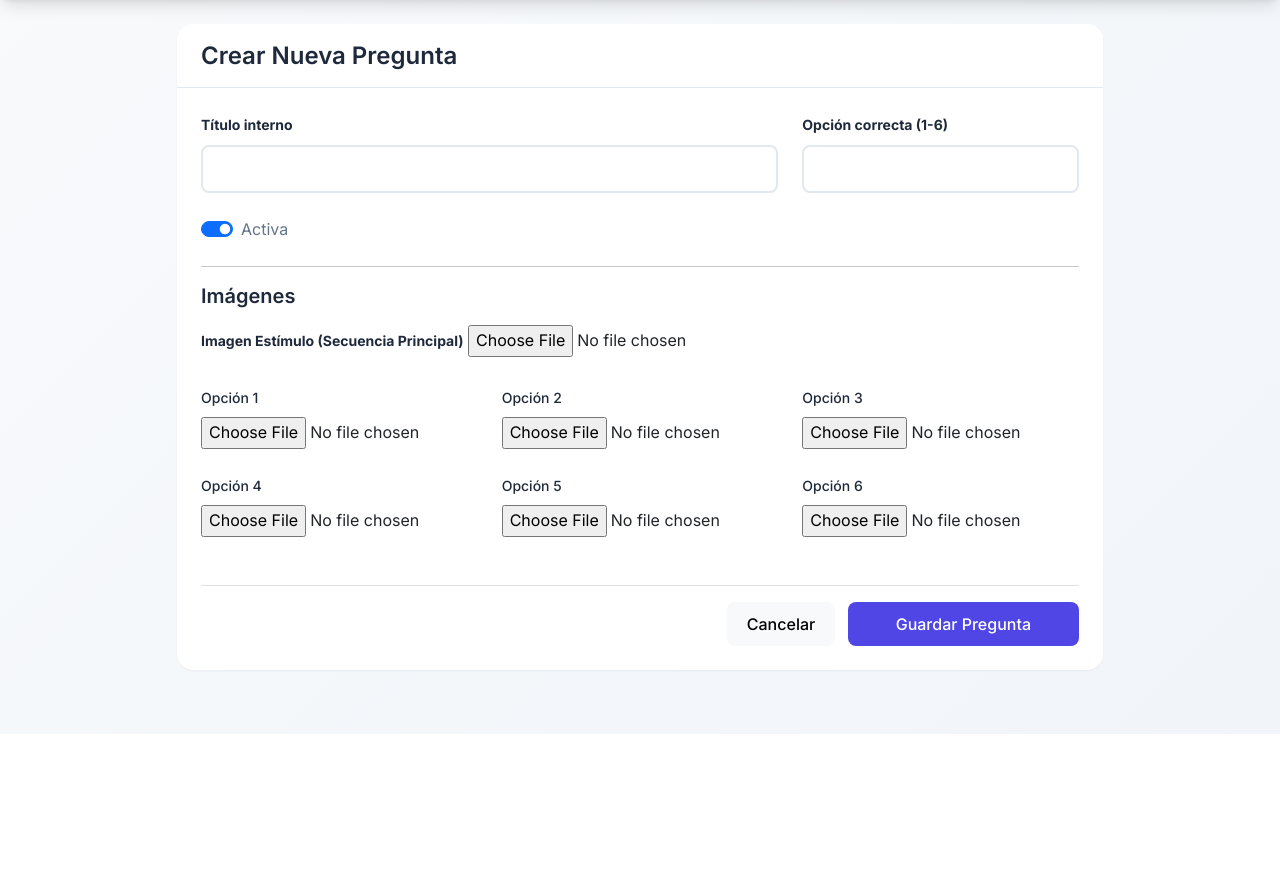
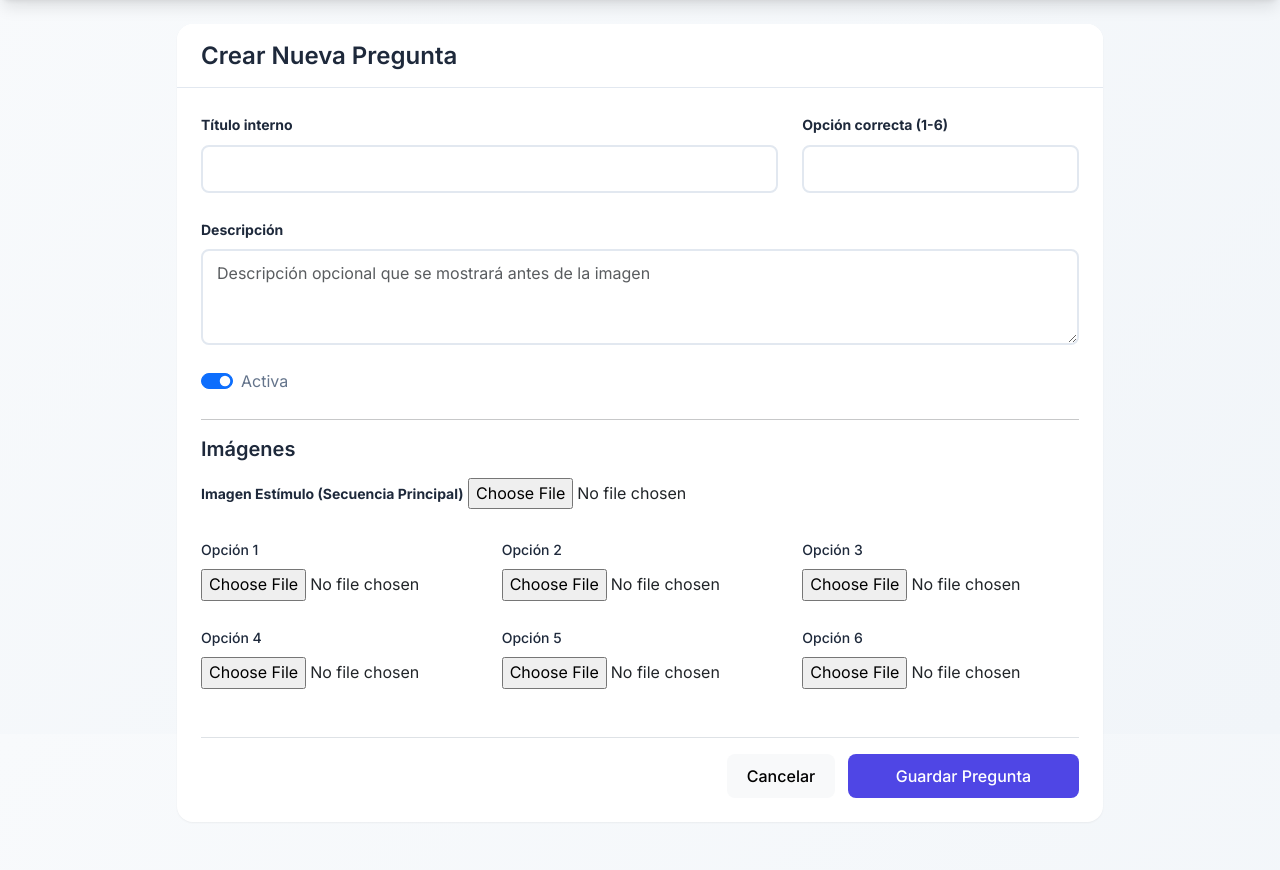
Before and after one commit to edalmava/razonabs, a Django app: page /teacher/questions/add/ in a window 1280 px wide. Shown: the part 66-936 px from the top of the page. Before the commit the page ends 800 px from the top, so only its background shows below. Run offline with Django 5.2, Linux system fonts and the light colour scheme; the visitor is signed in with stand-in values (Sample User, id 1).

Commit message:
Agregar campo 'description' a Question y actualizar formularios y plantillas para mostrarlo

```diff
--- a/test_razonamiento/admin.py
+++ b/test_razonamiento/admin.py
@@ -17,7 +17,7 @@ class QuestionAdmin(admin.ModelAdmin):
     list_display = ["title", "stimulus_preview", "correct_option", "is_active"]
 
     fieldsets = (
-        (_("General"), {"fields": ("title", "is_active")}),
+        (_("General"), {"fields": ("title", "description", "is_active")}),
         (_("Estímulo"), {"fields": ("stimulus_image", "correct_option")}),
         (_("Opciones de Respuesta"), {
             "fields": (
--- a/test_razonamiento/forms.py
+++ b/test_razonamiento/forms.py
@@ -30,13 +30,14 @@ class QuestionForm(forms.ModelForm):
     class Meta:
         model = Question
         fields = [
-            'title', 'is_active', 'stimulus_image',
+            'title', 'description', 'is_active', 'stimulus_image',
             'option_1_image', 'option_2_image', 'option_3_image',
             'option_4_image', 'option_5_image', 'option_6_image',
             'correct_option'
         ]
         widgets = {
             'title': forms.TextInput(attrs={'class': 'form-control'}),
+            'description': forms.Textarea(attrs={'class': 'form-control', 'rows': 3, 'placeholder': 'Descripción opcional que se mostrará antes de la imagen'}),
             'correct_option': forms.NumberInput(attrs={'class': 'form-control'}),
             'is_active': forms.CheckboxInput(attrs={'class': 'form-check-input'}),
         }
--- a/test_razonamiento/models.py
+++ b/test_razonamiento/models.py
@@ -59,6 +59,7 @@ class CustomUser(AbstractUser, TimeStampedModel):
 
 class Question(TimeStampedModel):
     title = models.CharField(_("título interno"), max_length=200)
+    description = models.TextField(_("descripción"), blank=True, help_text=_("Texto que se mostrará antes de la imagen estímulo"))
     stimulus_image = models.ImageField(_("imagen estímulo"), upload_to=question_media_path)
 
     # 6 campos de opciones individuales opcionales
--- a/test_razonamiento/templates/test_razonamiento/question.html
+++ b/test_razonamiento/templates/test_razonamiento/question.html
@@ -11,6 +11,12 @@
         </div>
         <div class="exam-timer" id="timer">--:--</div>
     </div>
+
+    {% if question.description %}
+    <div class="alert alert-info mb-4">
+        {{ question.description }}
+    </div>
+    {% endif %}
 
     <div class="stimulus-container">
         <img src="{% url 'test_razonamiento:serve_question_image' attempt.id question.id 'stimulus' %}"
--- a/test_razonamiento/templates/test_razonamiento/teacher/question_form.html
+++ b/test_razonamiento/templates/test_razonamiento/teacher/question_form.html
@@ -21,6 +21,11 @@
                             <label class="form-label fw-bold">{{ form.correct_option.label }} (1-6)</label>
                             {{ form.correct_option }}
                         </div>
+                    </div>
+
+                    <div class="mb-4">
+                        <label class="form-label fw-bold">{{ form.description.label }}</label>
+                        {{ form.description }}
                     </div>
 
                     <div class="mb-4">
```
Also changed, not shown: test_razonamiento/migrations/0006_question_description.py (added).
